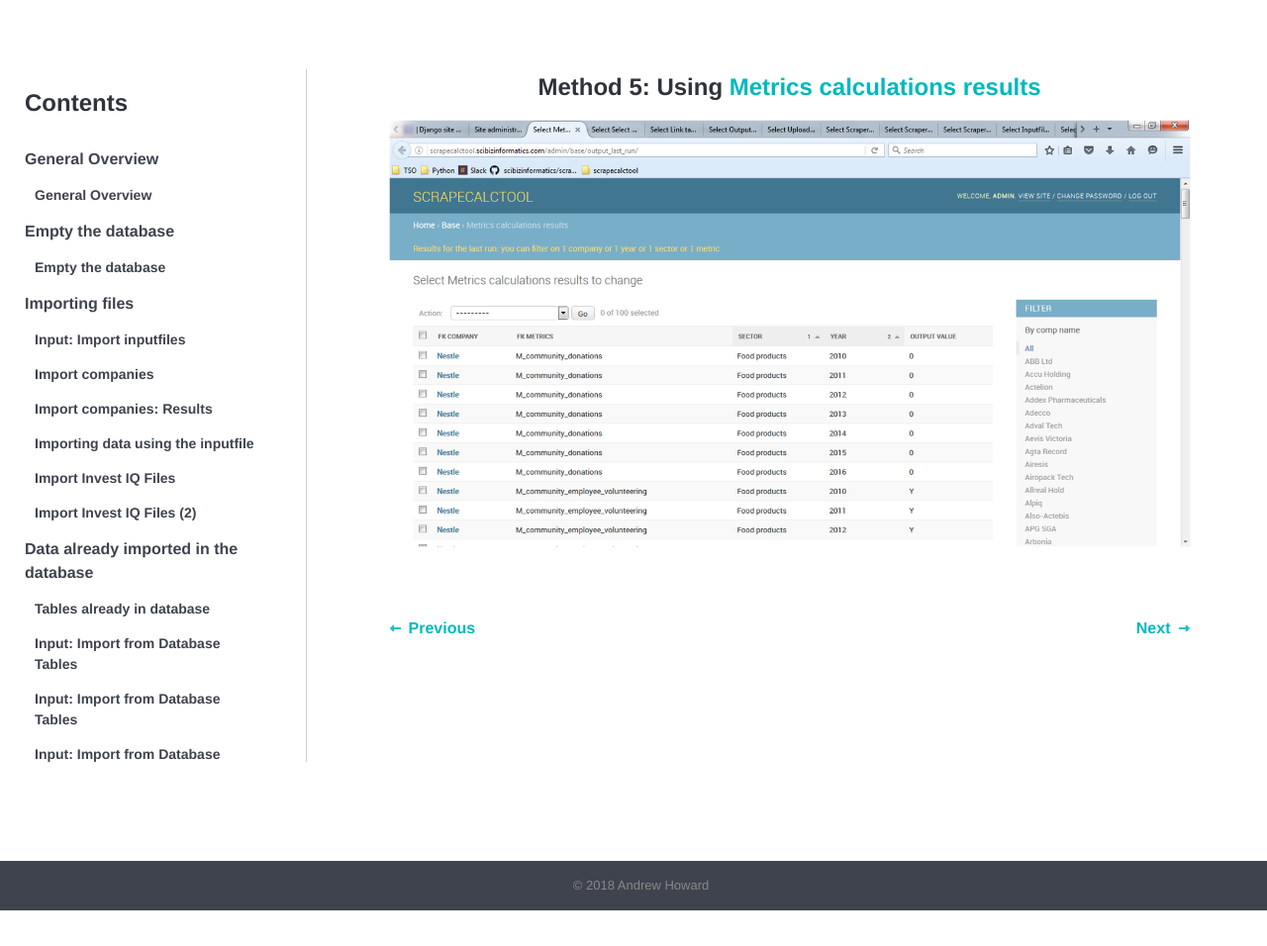
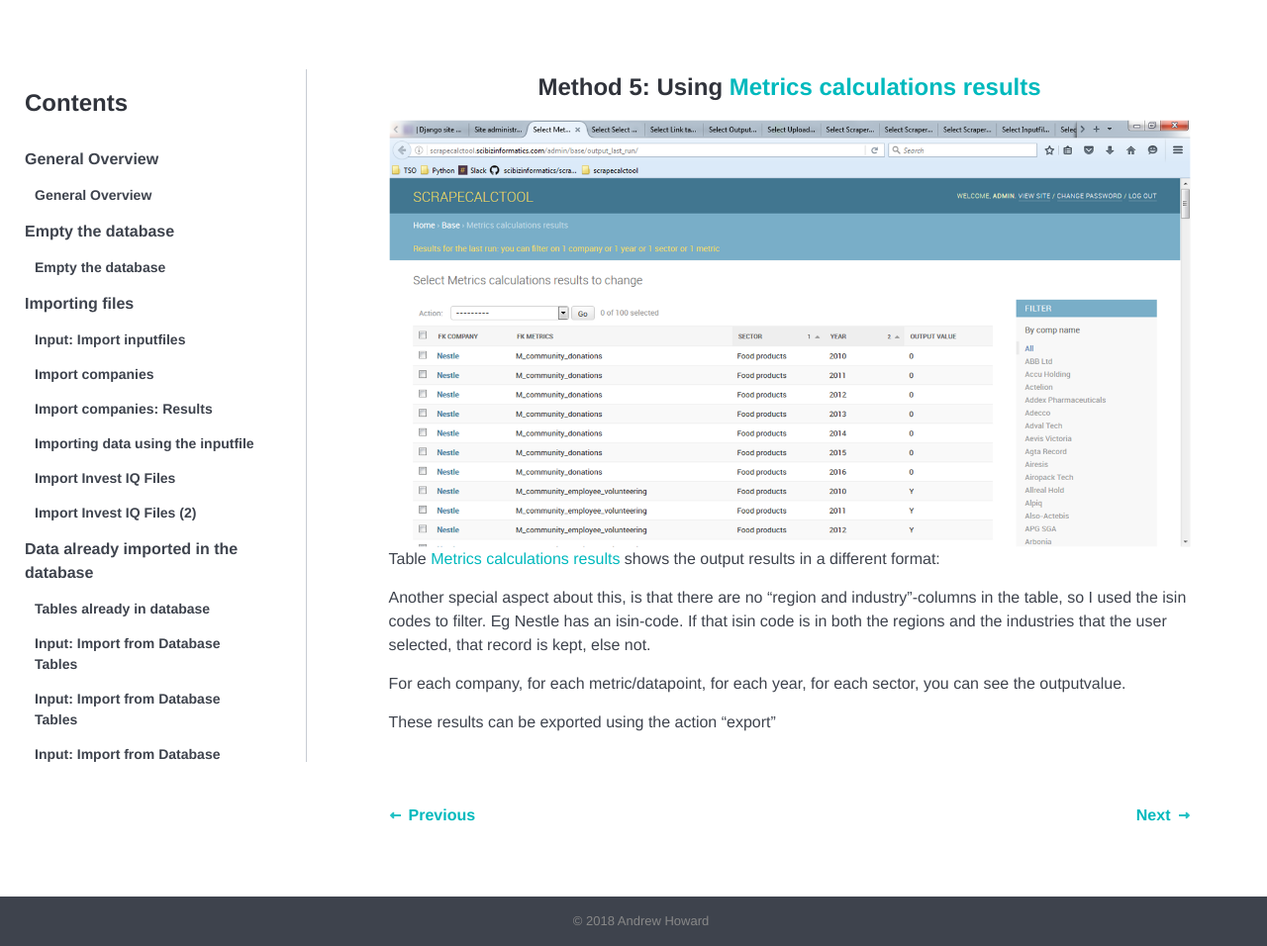
Before and after one commit to tkumpanenko/slides, a Jekyll site: the page built from _tutorials/062.html, in a window 1280 px wide. Shown: the whole page at 99% size. Built offline with Jekyll 4.4.1, drawn with Linux system fonts in a browser that asks for light colours; before the commit the page ends 920 px from its top, so only the background shows below that.

Commit message:
Update from Forestry.io - 062.html

```diff
--- a/_tutorials/062.html
+++ b/_tutorials/062.html
@@ -4,8 +4,11 @@ topic: export
 order: 3
 date: 2018-01-18 19:31:06 +0000
 ---
-
-
-<h4>Method 5: Using <a href="#">Metrics calculations results</a></h4>
+<h4>Method 5: Using <a href="http://scrapecalctool.scibizinformatics.com/admin/base/output_last_run/">Metrics calculations results</a></h4>
 
 <img src="{{site.url}}{{site.baseurl}}/images/062.png" alt="">
+
+<p>Table <a href="http://scrapecalctool.scibizinformatics.com/admin/base/output_last_run/">Metrics calculations results</a> shows the output results in a different format: </p>
+<p>Another special aspect about this, is that there are no “region and industry”-columns in the table, so I used the isin codes to filter. Eg Nestle has an isin-code. If that isin code is in both the regions and the industries that the user selected, that record is kept, else not. </p>
+<p>For each company, for each metric/datapoint, for each year, for each sector, you can see the outputvalue. </p>
+<p>These results can be exported using the action “export”</p>
```
